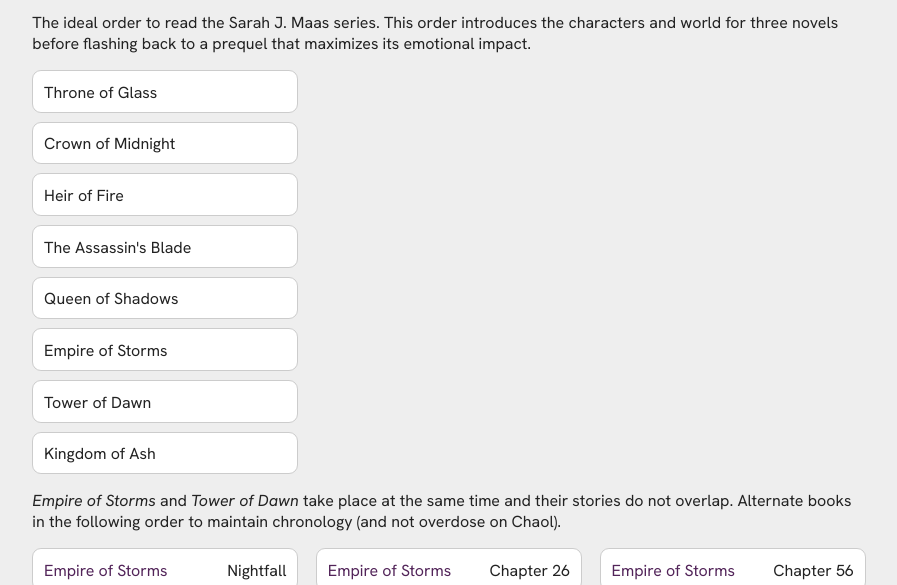
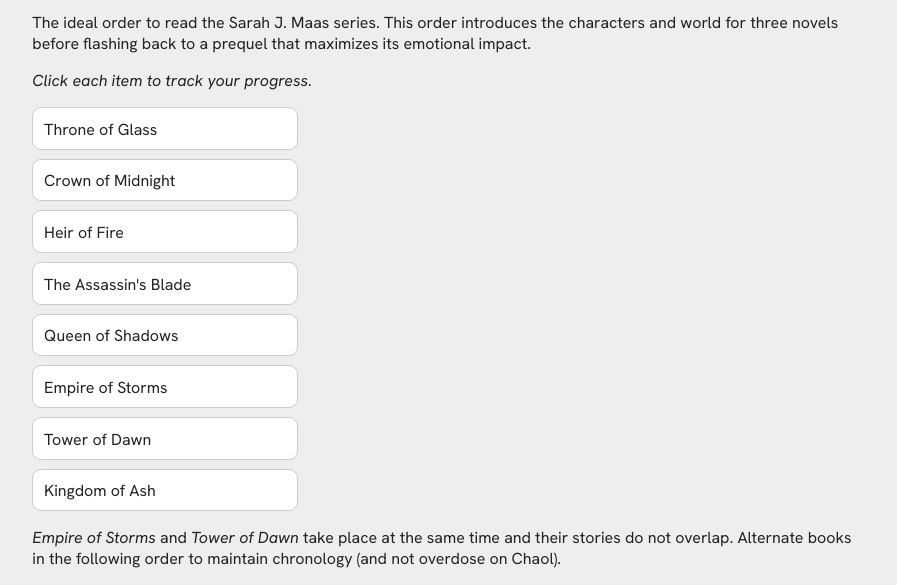
Before and after one commit to kara-ryli/tog, a plain HTML site: page index.html in a window 1280 px wide. Shown: the part 169-754 px from the top of the page, without its empty margins (191-1088 px from the left). Drawn offline with Linux system fonts and the light colour scheme.

Commit message:
Add click instructions

```diff
--- a/index.html
+++ b/index.html
@@ -174,6 +174,7 @@
   characters and world for three novels before flashing back to a prequel that
   maximizes its emotional impact.
 </p>
+<p><em>Click each item to track your progress.</em></p>
 <ol class="book-list list">
   <li><label><input type="checkbox"> <span>Throne of Glass</span></label></li>
   <li><label><input type="checkbox"> <span>Crown of Midnight</span></label></li>
```
